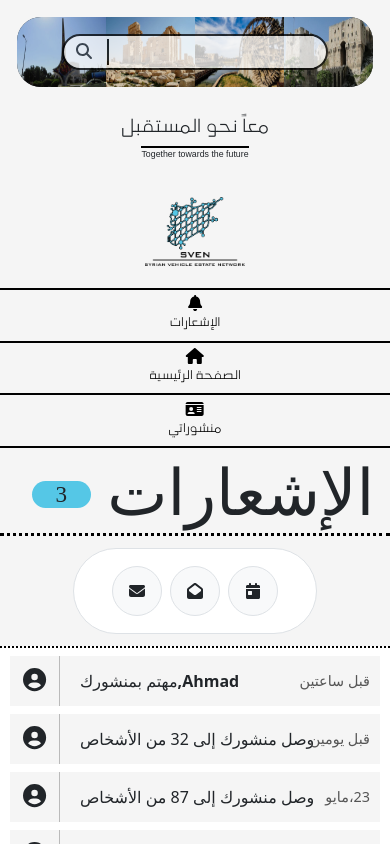
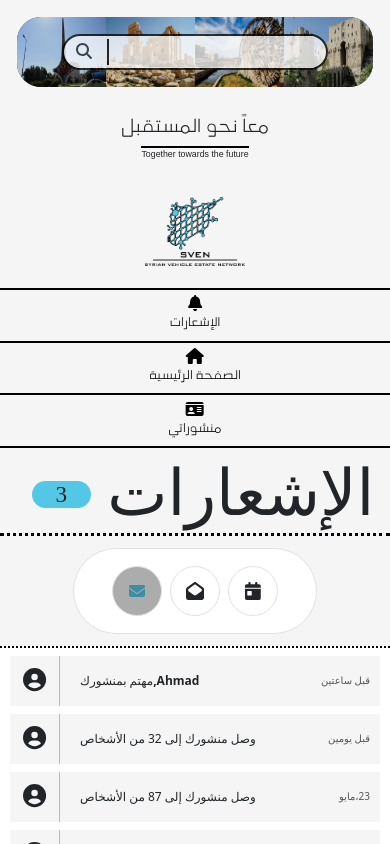
Before and after one commit to kotyba-km/SVEN, a React (Vite) app: page /notifications in a window 390 px wide. Built offline with nearby package versions, Linux system fonts and the light colour scheme; a web font is replaced by a local one.

Commit message:
notifications hero page V-0.3

```diff
--- a/src/components/NotificationsHero.jsx
+++ b/src/components/NotificationsHero.jsx
@@ -9,7 +9,12 @@ import {
 } from "@fortawesome/free-solid-svg-icons";
 import Col from "react-bootstrap/Col";
 import Row from "react-bootstrap/Row";
+import { useState } from "react";
 export default function NotificationsHero() {
+  const [filterState, setFilterState] = useState(1);
+  const optionFilter = (index) => {
+    setFilterState((prev) => (prev === index ? null : index));
+  };
   return (
     <div className={`w-100 ${styles.bgSmoke}`}>
       <h1 className={` m-auto text-center ${styles.titleHero}`}>
@@ -23,7 +28,13 @@ export default function NotificationsHero() {
       <Row
         className={`d-flex justify-content-end ${styles.notificationsContainer}`}
       >
-        <Col md={6} sm={10} xs={12} className="d-flex justify-content-center">
+        <Col
+          lg={6}
+          md={8}
+          sm={10}
+          xs={12}
+          className="d-flex justify-content-center"
+        >
           <ul className={`${styles.notifications}`}>
             <li className={`${styles.notification}`}>
               <span className={`${styles.notifIcon}`}>
@@ -98,17 +109,27 @@ export default function NotificationsHero() {
             className={`d-flex flex-column justify-content-center align-items-center h-75 bg-white rounded-pill border border-black-50 ${styles.notifFilterContainer}`}
           >
             <div
-              className={`d-flex justify-content-center align-items-center bg-light rounded-circle m-1 border border-black-50 ${styles.notifFilter}`}
+              onClick={() => optionFilter(1, true)}
+              className={`d-flex justify-content-center align-items-center rounded-circle m-1 border border-black-50 ${
+                styles.notifFilter
+              } ${filterState === 1 ? styles.filterClicked : ""}`}
             >
               <FontAwesomeIcon icon={faEnvelope} />
             </div>
             <div
-              className={`d-flex justify-content-center align-items-center bg-light rounded-circle m-1 border border-black-50 ${styles.notifFilter}`}
+              onClick={() => optionFilter(2)}
+              className={`d-flex justify-content-center align-items-center rounded-circle m-1 border border-black-50 ${
+                styles.notifFilter
+              } ${filterState === 2 ? styles.filterClicked : ""}`}
             >
               <FontAwesomeIcon icon={faEnvelopeOpen} />
             </div>
             <div
-              className={`d-flex justify-content-center align-items-center bg-light rounded-circle m-1 border border-black-50 ${styles.notifFilter}`}
+              onClick={() => optionFilter(3)}
+              className={`d-flex justify-content-center align-items-center rounded-circle m-1 border border-black-50 ${
+                styles.notifFilter
+              }
+              ${filterState === 3 ? styles.filterClicked : ""}`}
             >
               <FontAwesomeIcon icon={faCalendarDay} />
             </div>
--- a/src/components/notificationsHero.module.css
+++ b/src/components/notificationsHero.module.css
@@ -38,6 +38,13 @@
   height: 50px;
   position: relative;
 }
+.notification:hover {
+  cursor: pointer;
+  filter: brightness(0.95);
+}
+.notification:active {
+  filter: brightness(0.9);
+}
 .notifIcon {
   width: 50px;
   height: 100%;
@@ -52,17 +59,54 @@
   right: 10px;
   font-size: 0.9rem;
   color: rgb(85, 85, 85);
+  user-select: none;
 }
 .notifFilter {
   width: 50px;
   height: 50px;
+  font-size: large;
+  transition: all 0.2s;
 }
 .notifFilter:hover {
   filter: brightness(0.85);
   cursor: pointer;
 }
 .notifFilter:active {
-  background-color: gray !important;
+  background-color: gray;
+}
+.filterClicked {
+  background-color: rgb(172, 172, 172);
+  font-size: medium;
+  color: #3e8ea3;
+}
+@media (min-width: 2000px) {
+  .notifications {
+    min-height: 200%;
+  }
+  .notification {
+    height: 100px;
+    font-size: 28px;
+  }
+  .notificationDate {
+    font-size: 24px;
+  }
+  .notifFilterContainer {
+    width: 150px !important;
+    height: 310px !important;
+  }
+  .notifFilter {
+    width: 80px;
+    height: 80px;
+    font-size: xx-large;
+  }
+}
+@media (max-width: 992px) {
+  .notificationDate {
+    font-size: small;
+  }
+  .notification {
+    font-size: 14px;
+  }
 }
 @media (max-width: 768px) {
   .titleHero {
@@ -71,6 +115,12 @@
     justify-content: center;
     align-items: center;
     flex-direction: row-reverse;
+  }
+  .notification {
+    font-size: 16px;
+  }
+  .notifications {
+    width: 200% !important;
   }
 }
 @media (max-width: 576px) {
@@ -91,3 +141,11 @@
     height: 90px !important;
   }
  }
+ @media (max-width: 400px) {
+  .notification {
+    font-size: 12px;
+  }
+  .notificationDate {
+    font-size: 10px;
+  }
+ }
```
